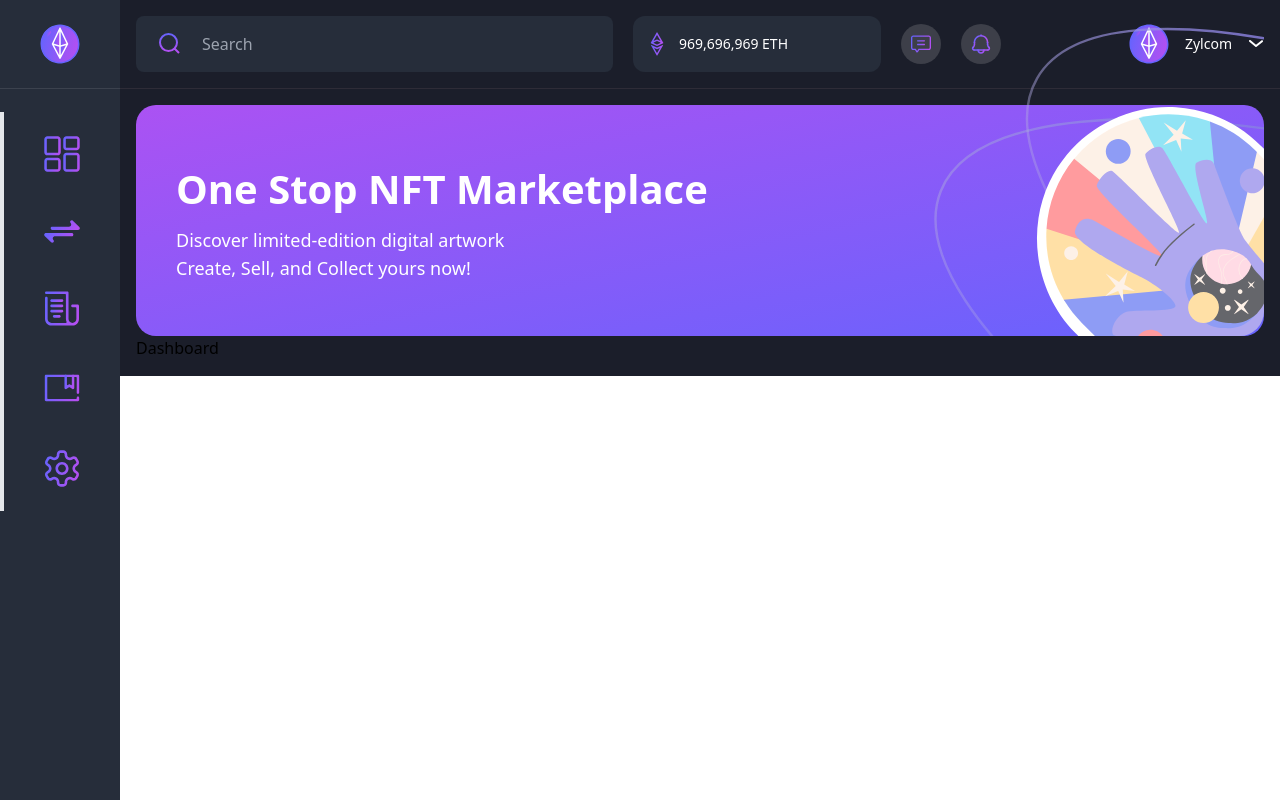
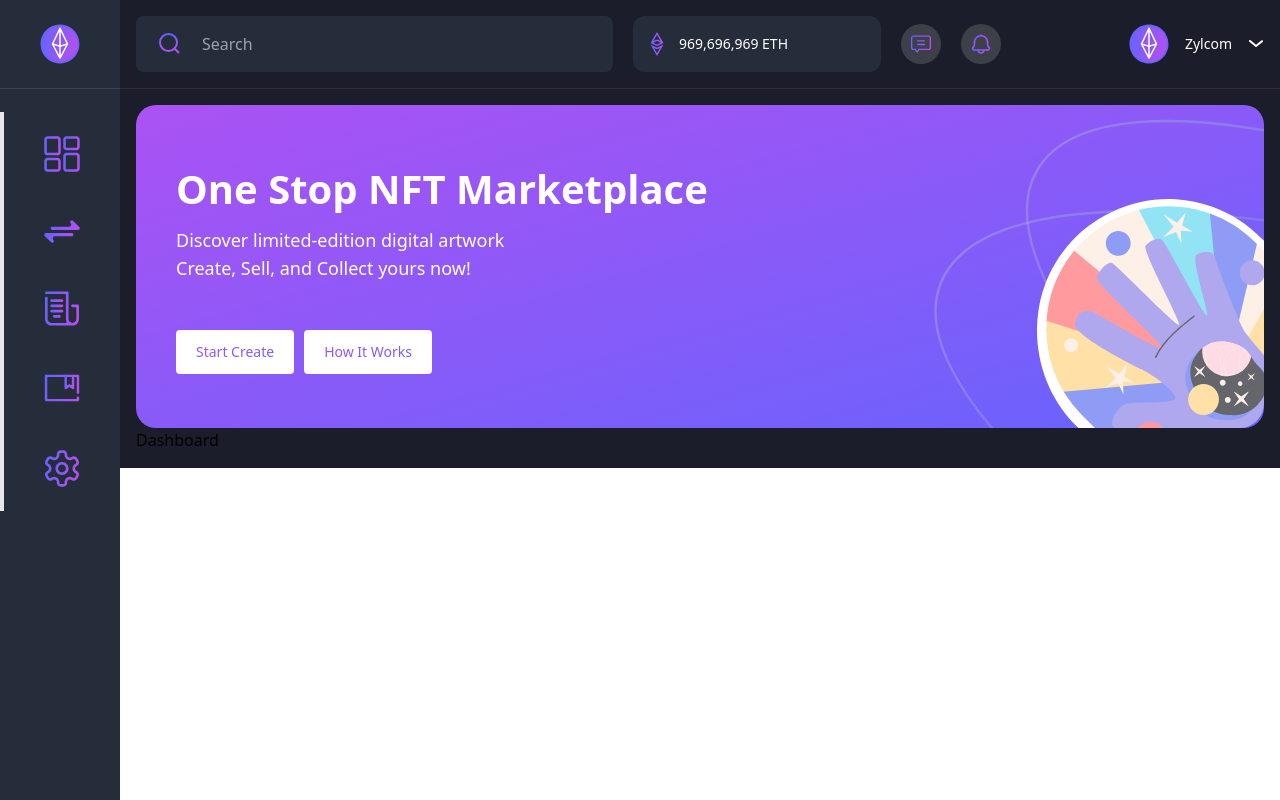
Before and after one commit to zylcom/nft-marketplace, a React (Create React App) app: page / in a window 1280 px wide. Built offline with nearby package versions, Linux system fonts and the light colour scheme.

Commit message:
feat(header-component): add button element

```diff
--- a/src/components/Header/index.js
+++ b/src/components/Header/index.js
@@ -12,7 +12,18 @@ function Header() {
           Discover limited-edition digital artwork Create, Sell, and Collect
           yours now!
         </p>
-        <div className="flex gap-[3.72px] md:gap-2.5"></div>
+        <div className="flex gap-[3.72px] md:gap-2.5">
+          <button className="mt-[23px] w-[72px] rounded-[4px] bg-white p-1 md:mt-12 md:w-auto md:px-3 md:py-2.5 lg:py-3 lg:px-5">
+            <p className="bg-gradient-to-br from-lavender-indigo to-very-light-blue bg-clip-text text-[length:8px] font-medium text-transparent md:text-sm">
+              Start Create
+            </p>
+          </button>
+          <button className="mt-[23px] w-[72px] rounded-[4px] bg-white p-1 md:mt-12 md:w-auto md:px-3 md:py-2.5 lg:py-3 lg:px-5">
+            <p className="bg-gradient-to-br from-lavender-indigo to-very-light-blue bg-clip-text text-[length:8px] font-medium text-transparent md:text-sm">
+              How It Works
+            </p>
+          </button>
+        </div>
       </div>
       <img
         src={DashboardBanner}
```
